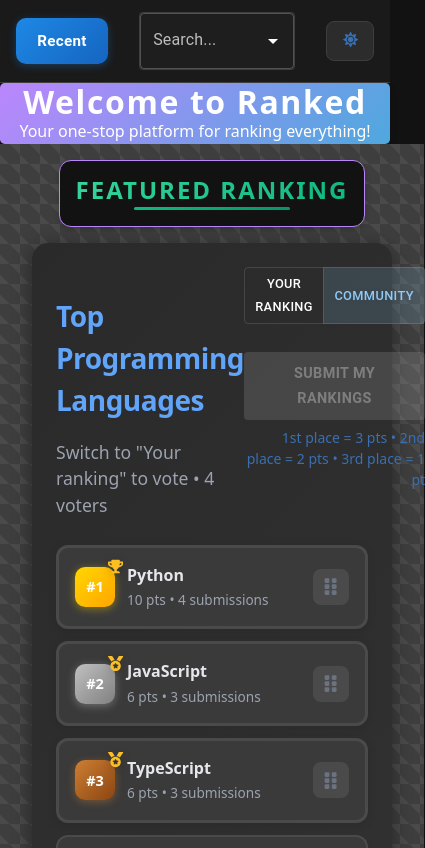
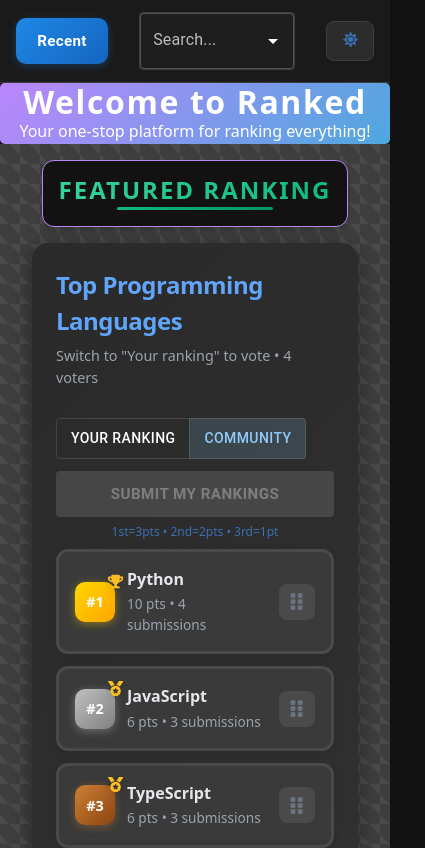
Before and after one commit to tayloraj10/Ranked, a React (Vite) app: page / in a window 390 px wide. Shown: the top 848 px of the page, 425 px wide, since content can reach past the window. Built offline with nearby package versions, Linux system fonts and the light colour scheme.

Commit message:
feat: Refactor Ranking component styles for improved layout and responsiveness

```diff
--- a/src/components/Ranking.css
+++ b/src/components/Ranking.css
@@ -5,6 +5,98 @@
     background: linear-gradient(135deg, #ffffff 0%, #f8f9fa 100%);
     border-radius: 16px;
     box-shadow: 0 4px 20px rgba(0, 0, 0, 0.08);
+}
+
+.ranking-header {
+    display: flex;
+    justify-content: space-between;
+    align-items: flex-start;
+}
+
+.ranking-controls {
+    display: flex;
+    flex-direction: column;
+    align-items: flex-end;
+    gap: 0.75em;
+}
+
+.submit-section {
+    text-align: right;
+    margin-bottom: .5em;
+
+}
+
+.scoring-info {
+    margin-top: 0.5em;
+    margin-bottom: 0;
+    font-size: 0.875rem;
+    color: var(--text-secondary);
+}
+
+.scoring-mobile {
+    display: none;
+}
+
+.scoring-desktop {
+    display: inline;
+}
+
+.user-submission-note {
+    margin: 0;
+    font-size: 0.875rem;
+    color: var(--text-secondary);
+}
+
+@media (max-width: 768px) {
+    .ranking-container {
+        max-width: 95vw;
+        padding: 1em;
+        margin: 0.25em auto;
+    }
+
+    .ranking-header {
+        flex-direction: column;
+        gap: 0.5em;
+    }
+
+    .ranking-title {
+        font-size: 1.5rem !important;
+        margin-bottom: 0.25em;
+        margin-top: 0;
+    }
+
+    .ranking-subtitle {
+        font-size: 0.9rem !important;
+        margin-top: 0;
+        margin-bottom: 0.75em;
+    }
+
+    .ranking-controls {
+        align-items: center;
+        width: 100%;
+    }
+
+    .submit-section {
+        text-align: center;
+        width: 100%;
+    }
+
+    .scoring-info {
+        text-align: center;
+        font-size: 0.75rem;
+    }
+
+    .scoring-mobile {
+        display: inline;
+    }
+
+    .scoring-desktop {
+        display: none;
+    }
+
+    .user-submission-note {
+        text-align: center;
+    }
 }
 
 [data-theme='dark'] .ranking-container {
--- a/src/components/Ranking.tsx
+++ b/src/components/Ranking.tsx
@@ -177,10 +177,10 @@ const Ranking: React.FC<RankingProps> = ({ ranking }) => {
 
     return (
         <div className="ranking-container">
-            <div style={{ display: 'flex', justifyContent: 'space-between', alignItems: 'flex-start' }}>
+            <div className="ranking-header">
                 <div>
                     <h3 className="ranking-title">{ranking.title}</h3>
-                    <p className="ranking-subtitle" style={{ fontSize: '1.1rem' }}>
+                    <p className="ranking-subtitle">
                         {hasVoted
                             ? <span><span style={{ color: 'green' }}>✓</span> You've voted • {ranking.votes.length} total voters</span>
                             : sortView === 'community'
@@ -189,7 +189,7 @@ const Ranking: React.FC<RankingProps> = ({ ranking }) => {
                         }
                     </p>
                 </div>
-                <div style={{ display: 'flex', flexDirection: 'column', alignItems: 'flex-end', gap: '0.75em' }}>
+                <div className="ranking-controls">
                     <ToggleButtonGroup
                         value={sortView}
                         exclusive
@@ -199,8 +199,8 @@ const Ranking: React.FC<RankingProps> = ({ ranking }) => {
                         sx={{
                             width: { xs: '100%', sm: 'auto' },
                             '& .MuiToggleButton-root': {
-                                fontSize: { xs: '0.8rem', sm: '0.875rem' },
-                                padding: { xs: '0.4em 0.8em', sm: '0.5em 1em' }
+                                fontSize: '0.875rem',
+                                padding: { xs: '0.5em 1em', sm: '0.5em 1em' }
                             }
                         }}
                     >
@@ -209,7 +209,7 @@ const Ranking: React.FC<RankingProps> = ({ ranking }) => {
                     </ToggleButtonGroup>
 
                     {!hasVoted && (
-                    <div style={{ textAlign: 'right', marginTop: '1em', width: '100%' }}>
+                    <div className="submit-section">
                         <Button
                             variant="contained"
                             color="primary"
@@ -217,26 +217,23 @@ const Ranking: React.FC<RankingProps> = ({ ranking }) => {
                             onClick={handleSubmit}
                             disabled={sortView !== 'yours'}
                             sx={{
-                                padding: { xs: '0.6em 1em', sm: '0.75em 1em' },
-                                fontSize: { xs: '0.9rem', sm: '1rem' },
+                                padding: { xs: '0.65em 1.5em', sm: '0.75em 2em' },
+                                fontSize: { xs: '0.95rem', sm: '1rem' },
                                 fontWeight: 'bold',
                                 width: { xs: '100%', sm: 'auto' }
                             }}
                         >
                             Submit My Rankings
                         </Button>
-                        <p style={{
-                            marginTop: '0.5em',
-                            fontSize: '0.875rem',
-                            color: 'var(--text-secondary)'
-                        }}>
-                            1st place = 3 pts • 2nd place = 2 pts • 3rd place = 1 pt
+                        <p className="scoring-info">
+                            <span className="scoring-mobile">1st=3pts • 2nd=2pts • 3rd=1pt</span>
+                            <span className="scoring-desktop">1st place = 3 pts • 2nd place = 2 pts • 3rd place = 1 pt</span>
                         </p>
                     </div>
                     )}
 
                     {hasVoted && sortView === 'yours' && userSubmission && (
-                        <p style={{ margin: 0, fontSize: '0.875rem', color: 'var(--text-secondary)' }}>
+                        <p className="user-submission-note">
                             Showing what you submitted.
                         </p>
                     )}
```
